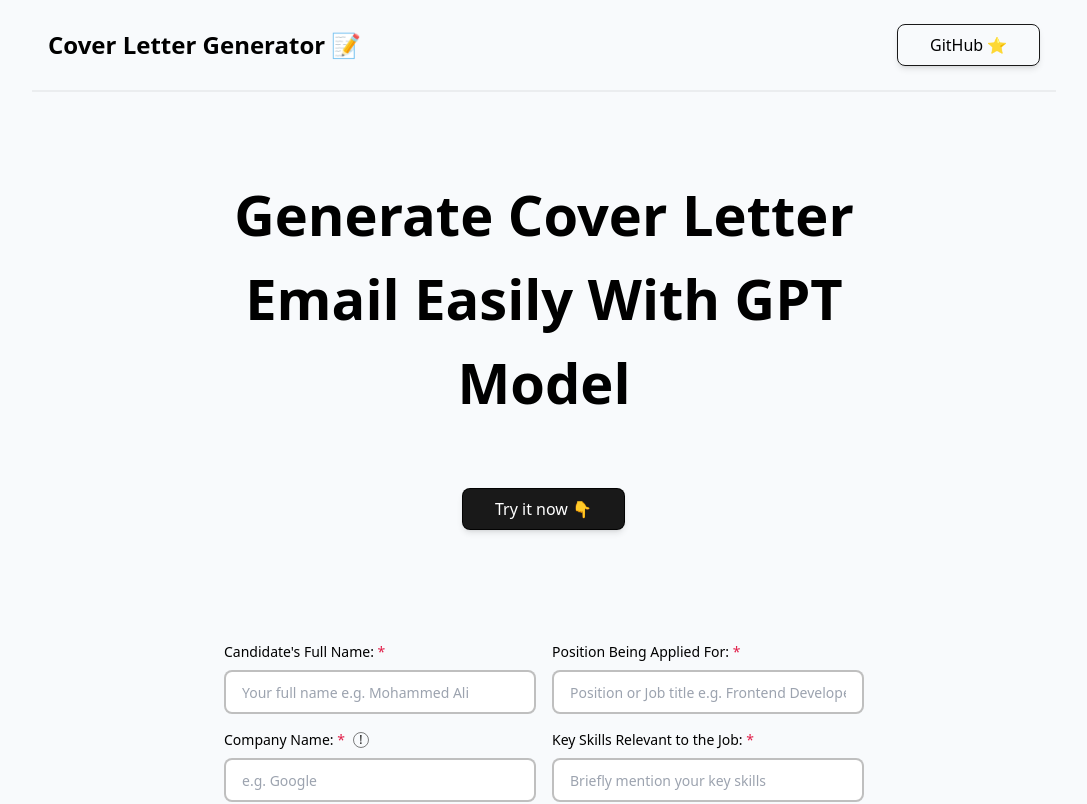
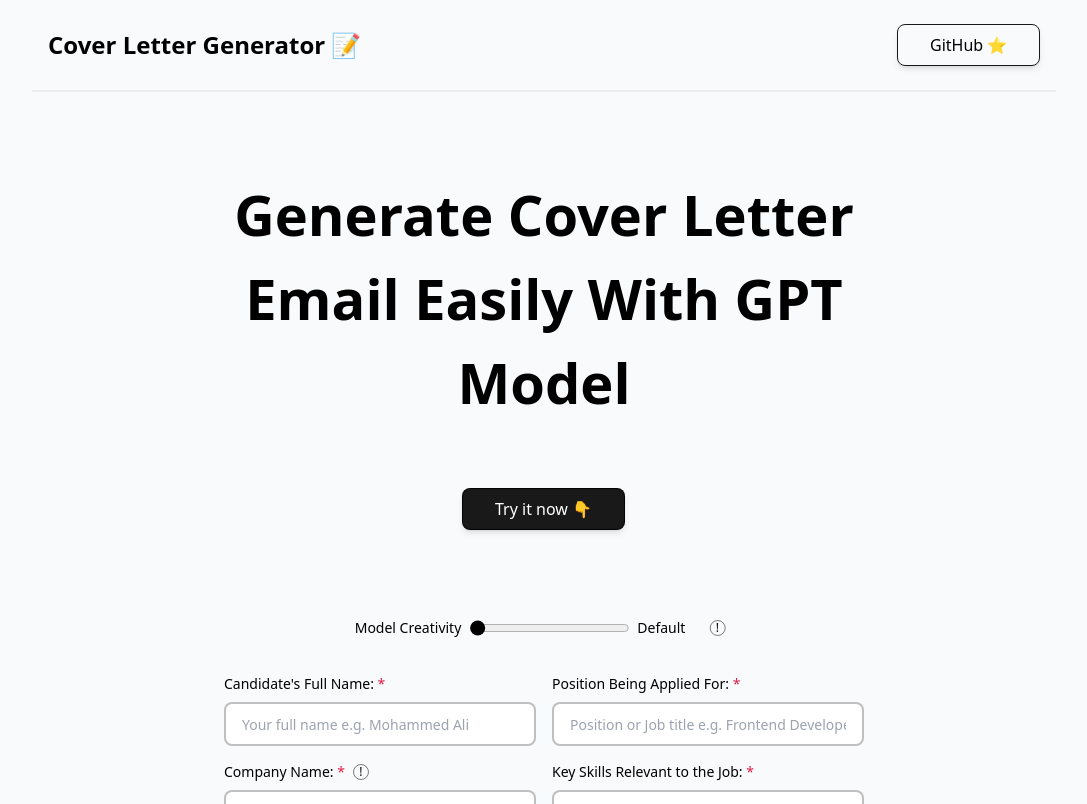
Before and after one commit to MohamedAlosaili/cover-letter-generator, a Next.js app: page / in a window 1280 px wide. Shown: the top 804 px of the page, without its empty margins (96-1183 px from the left). Built offline with nearby package versions, Linux system fonts and the light colour scheme.

Commit message:
Add the ability to control on result temperature(Model Creativity)

```diff
--- a/src/components/Form/index.tsx
+++ b/src/components/Form/index.tsx
@@ -14,19 +14,33 @@ const Form = ({ userInfo, loading, ...props }: FormProps) => {
 
   // Refresh form inputs when reset clicked
   const [formKey, setFormKey] = useState(Math.random().toString());
+  const [temperature, setTemperature] = useState("5");
 
   const handleChange = (
     e: ChangeEvent<HTMLInputElement | HTMLTextAreaElement>
   ) => {
     const { name, value } = e.target;
-    userInfo.current = { ...userInfo.current, [name]: value };
+
+    const isTemperature = name === "temperature";
+    if (isTemperature) setTemperature(value);
+
+    userInfo.current = {
+      ...userInfo.current,
+      [name]: isTemperature ? Number(value) / 10 : value,
+    };
+  };
+
+  const resetForm = () => {
+    setFormKey(Math.random().toString());
+    setTemperature("5");
   };
 
   return (
     <form
       key={formKey}
       {...props}
-      className="py-8 grid px-4 sm:grid-cols-2 gap-4 max-w-2xl mx-auto overflow-hidden"
+      className="pb-8 pt-16 grid px-4 sm:grid-cols-2 gap-4 max-w-2xl mx-auto relative overflow-hidden-x "
+      onReset={resetForm}
     >
       {inputs.map(
         ({ label, hint, ...input }) =>
@@ -41,19 +55,27 @@ const Form = ({ userInfo, loading, ...props }: FormProps) => {
                 {label}{" "}
                 <span className="text-rose-600">{input.required && "*"}</span>
               </span>
-              {hint && (
-                <>
-                  <span className="flex items-center justify-center rounded-full w-4 h-4 text-xs border border-black/50 cursor-pointer mr-2 peer">
-                    !
-                  </span>
-                  <span className="absolute z-10 bg-white shadow-2xl rounded-lg p-3 border border-black/10 bottom-0 left-1 opacity-0 transition-opacity pointer-events-none peer-hover:opacity-100">
-                    {hint}
-                  </span>
-                </>
-              )}
+              {hint && <Tooltip hint={hint} />}
             </Input>
           )
       )}
+      <label className="absolute w-full text-sm w-max top-2 left-1/2 -translate-x-1/2 font-medium flex items-center gap-2">
+        Model Creativity
+        <input
+          type="range"
+          name="temperature"
+          min={5}
+          max={10}
+          className="accent-black w-24 sm:w-40"
+          value={temperature}
+          onChange={handleChange}
+        />
+        <span className="block min-w-[4rem]">
+          {temperature === "5" ? "Default" : temperature}
+        </span>
+        <Tooltip hint="This controls how creative or conservative the model is when generating Cover Letters. A higher number will result in more creative results. Try default first." />
+      </label>
+
       <Button
         alt
         type="button"
@@ -62,12 +84,7 @@ const Form = ({ userInfo, loading, ...props }: FormProps) => {
       >
         {showOptional ? "Hide" : "Show"} Optional Inputs
       </Button>
-      <Button
-        alt
-        type="reset"
-        disabled={loading}
-        onClick={() => setFormKey(Math.random().toString())}
-      >
+      <Button alt type="reset" disabled={loading}>
         Reset Fields
       </Button>
       <Button className="sm:col-span-2" disabled={loading}>
@@ -77,4 +94,15 @@ const Form = ({ userInfo, loading, ...props }: FormProps) => {
   );
 };
 
+const Tooltip = ({ hint }: { hint: string }) => (
+  <>
+    <span className="flex items-center justify-center rounded-full w-4 h-4 text-xs border border-black/50 cursor-pointer mr-2 peer">
+      !
+    </span>
+    <span className="absolute z-10 bg-white shadow-2xl rounded-lg p-3 border border-black/10 bottom-0 left-1 opacity-0 transition-opacity pointer-events-none peer-hover:opacity-100">
+      {hint}
+    </span>
+  </>
+);
+
 export default Form;
```
